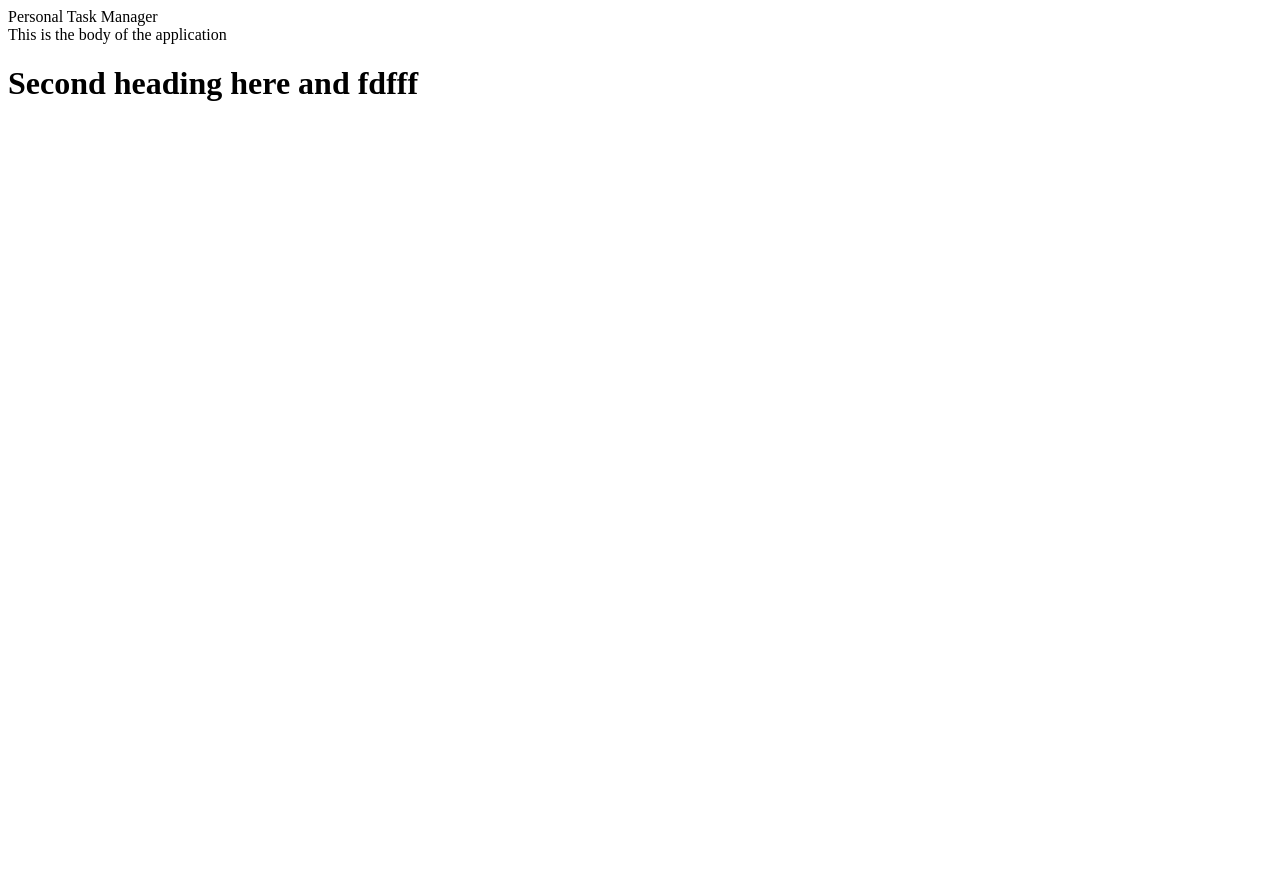
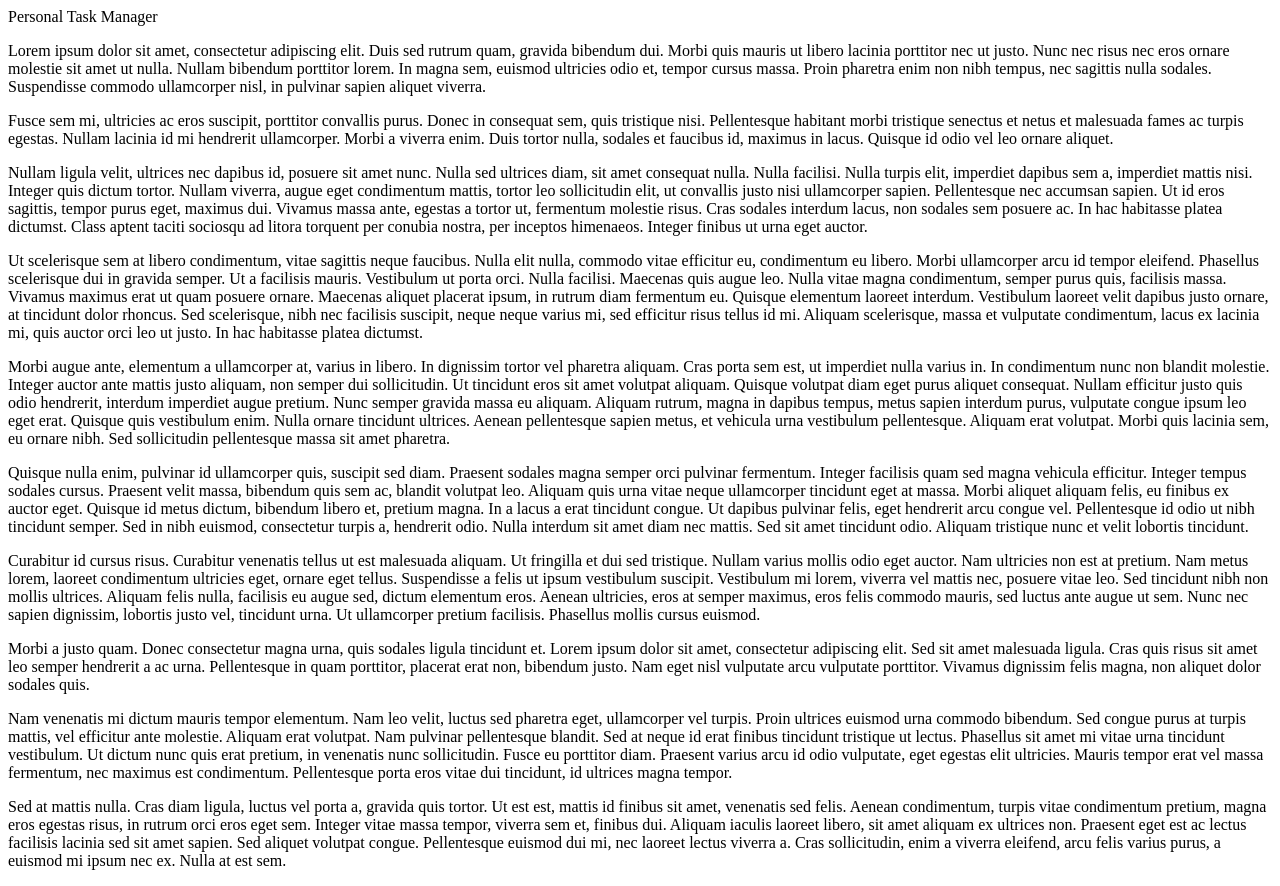
Before and after one commit to vy3191/personal_task_manager, a React app: page / in a window 1280 px wide. Before the commit the page ends 800 px from the top, so only its background shows below. Built offline with nearby package versions, Linux system fonts and the light colour scheme; some packages are replaced by stand-ins of ours.

Commit message:
Added Home.js file

```diff
--- a/src/pages/Base/App.js
+++ b/src/pages/Base/App.js
@@ -1,5 +1,7 @@
 import React from 'react';
 import { Header } from 'components';
+// import {default as Home } from './Home';
+import Home from '../Home';
 import { hot as horReloader } from 'react-hot-loader/root';
 import './_App';
 // import Header from '../../components/Header/Header';
@@ -11,8 +13,7 @@ class App extends React.Component {
     return (
       <div>
         <Header />
-        <div>This is the body of the application</div>
-        <h1>Second heading here and fdfff</h1>
+        <Home />
       </div>
     )
   }
--- a/src/pages/Base/_App.scss
+++ b/src/pages/Base/_App.scss
@@ -1,3 +1,8 @@
-      * {
+* {
   font-family: 'Roboto-Regular', Arial, Helvetica, sans-serif;
 }
+
+body {
+  height: 100hv;
+  width: 100vw;
+}
--- /dev/null
+++ b/src/pages/Home/index.js
@@ -0,0 +1,32 @@
+import React from 'react';
+
+
+class Home extends React.Component {
+  render() {
+    return(
+      <section>
+        <p>Lorem ipsum dolor sit amet, consectetur adipiscing elit. Duis sed rutrum quam, gravida bibendum dui. Morbi quis mauris ut libero lacinia porttitor nec ut justo. Nunc nec risus nec eros ornare molestie sit amet ut nulla. Nullam bibendum porttitor lorem. In magna sem, euismod ultricies odio et, tempor cursus massa. Proin pharetra enim non nibh tempus, nec sagittis nulla sodales. Suspendisse commodo ullamcorper nisl, in pulvinar sapien aliquet viverra.</p>
+
+        <p>Fusce sem mi, ultricies ac eros suscipit, porttitor convallis purus. Donec in consequat sem, quis tristique nisi. Pellentesque habitant morbi tristique senectus et netus et malesuada fames ac turpis egestas. Nullam lacinia id mi hendrerit ullamcorper. Morbi a viverra enim. Duis tortor nulla, sodales et faucibus id, maximus in lacus. Quisque id odio vel leo ornare aliquet.</p>
+
+        <p>Nullam ligula velit, ultrices nec dapibus id, posuere sit amet nunc. Nulla sed ultrices diam, sit amet consequat nulla. Nulla facilisi. Nulla turpis elit, imperdiet dapibus sem a, imperdiet mattis nisi. Integer quis dictum tortor. Nullam viverra, augue eget condimentum mattis, tortor leo sollicitudin elit, ut convallis justo nisi ullamcorper sapien. Pellentesque nec accumsan sapien. Ut id eros sagittis, tempor purus eget, maximus dui. Vivamus massa ante, egestas a tortor ut, fermentum molestie risus. Cras sodales interdum lacus, non sodales sem posuere ac. In hac habitasse platea dictumst. Class aptent taciti sociosqu ad litora torquent per conubia nostra, per inceptos himenaeos. Integer finibus ut urna eget auctor.</p>
+
+        <p>Ut scelerisque sem at libero condimentum, vitae sagittis neque faucibus. Nulla elit nulla, commodo vitae efficitur eu, condimentum eu libero. Morbi ullamcorper arcu id tempor eleifend. Phasellus scelerisque dui in gravida semper. Ut a facilisis mauris. Vestibulum ut porta orci. Nulla facilisi. Maecenas quis augue leo. Nulla vitae magna condimentum, semper purus quis, facilisis massa. Vivamus maximus erat ut quam posuere ornare. Maecenas aliquet placerat ipsum, in rutrum diam fermentum eu. Quisque elementum laoreet interdum. Vestibulum laoreet velit dapibus justo ornare, at tincidunt dolor rhoncus. Sed scelerisque, nibh nec facilisis suscipit, neque neque varius mi, sed efficitur risus tellus id mi. Aliquam scelerisque, massa et vulputate condimentum, lacus ex lacinia mi, quis auctor orci leo ut justo. In hac habitasse platea dictumst.</p>
+
+        <p>Morbi augue ante, elementum a ullamcorper at, varius in libero. In dignissim tortor vel pharetra aliquam. Cras porta sem est, ut imperdiet nulla varius in. In condimentum nunc non blandit molestie. Integer auctor ante mattis justo aliquam, non semper dui sollicitudin. Ut tincidunt eros sit amet volutpat aliquam. Quisque volutpat diam eget purus aliquet consequat. Nullam efficitur justo quis odio hendrerit, interdum imperdiet augue pretium. Nunc semper gravida massa eu aliquam. Aliquam rutrum, magna in dapibus tempus, metus sapien interdum purus, vulputate congue ipsum leo eget erat. Quisque quis vestibulum enim. Nulla ornare tincidunt ultrices. Aenean pellentesque sapien metus, et vehicula urna vestibulum pellentesque. Aliquam erat volutpat. Morbi quis lacinia sem, eu ornare nibh. Sed sollicitudin pellentesque massa sit amet pharetra.</p>
+
+        <p>Quisque nulla enim, pulvinar id ullamcorper quis, suscipit sed diam. Praesent sodales magna semper orci pulvinar fermentum. Integer facilisis quam sed magna vehicula efficitur. Integer tempus sodales cursus. Praesent velit massa, bibendum quis sem ac, blandit volutpat leo. Aliquam quis urna vitae neque ullamcorper tincidunt eget at massa. Morbi aliquet aliquam felis, eu finibus ex auctor eget. Quisque id metus dictum, bibendum libero et, pretium magna. In a lacus a erat tincidunt congue. Ut dapibus pulvinar felis, eget hendrerit arcu congue vel. Pellentesque id odio ut nibh tincidunt semper. Sed in nibh euismod, consectetur turpis a, hendrerit odio. Nulla interdum sit amet diam nec mattis. Sed sit amet tincidunt odio. Aliquam tristique nunc et velit lobortis tincidunt.</p>
+
+        <p>Curabitur id cursus risus. Curabitur venenatis tellus ut est malesuada aliquam. Ut fringilla et dui sed tristique. Nullam varius mollis odio eget auctor. Nam ultricies non est at pretium. Nam metus lorem, laoreet condimentum ultricies eget, ornare eget tellus. Suspendisse a felis ut ipsum vestibulum suscipit. Vestibulum mi lorem, viverra vel mattis nec, posuere vitae leo. Sed tincidunt nibh non mollis ultrices. Aliquam felis nulla, facilisis eu augue sed, dictum elementum eros. Aenean ultricies, eros at semper maximus, eros felis commodo mauris, sed luctus ante augue ut sem. Nunc nec sapien dignissim, lobortis justo vel, tincidunt urna. Ut ullamcorper pretium facilisis. Phasellus mollis cursus euismod.</p>
+
+        <p>Morbi a justo quam. Donec consectetur magna urna, quis sodales ligula tincidunt et. Lorem ipsum dolor sit amet, consectetur adipiscing elit. Sed sit amet malesuada ligula. Cras quis risus sit amet leo semper hendrerit a ac urna. Pellentesque in quam porttitor, placerat erat non, bibendum justo. Nam eget nisl vulputate arcu vulputate porttitor. Vivamus dignissim felis magna, non aliquet dolor sodales quis.</p>
+
+        <p>Nam venenatis mi dictum mauris tempor elementum. Nam leo velit, luctus sed pharetra eget, ullamcorper vel turpis. Proin ultrices euismod urna commodo bibendum. Sed congue purus at turpis mattis, vel efficitur ante molestie. Aliquam erat volutpat. Nam pulvinar pellentesque blandit. Sed at neque id erat finibus tincidunt tristique ut lectus. Phasellus sit amet mi vitae urna tincidunt vestibulum. Ut dictum nunc quis erat pretium, in venenatis nunc sollicitudin. Fusce eu porttitor diam. Praesent varius arcu id odio vulputate, eget egestas elit ultricies. Mauris tempor erat vel massa fermentum, nec maximus est condimentum. Pellentesque porta eros vitae dui tincidunt, id ultrices magna tempor.</p>
+
+        <p>Sed at mattis nulla. Cras diam ligula, luctus vel porta a, gravida quis tortor. Ut est est, mattis id finibus sit amet, venenatis sed felis. Aenean condimentum, turpis vitae condimentum pretium, magna eros egestas risus, in rutrum orci eros eget sem. Integer vitae massa tempor, viverra sem et, finibus dui. Aliquam iaculis laoreet libero, sit amet aliquam ex ultrices non. Praesent eget est ac lectus facilisis lacinia sed sit amet sapien. Sed aliquet volutpat congue. Pellentesque euismod dui mi, nec laoreet lectus viverra a. Cras sollicitudin, enim a viverra eleifend, arcu felis varius purus, a euismod mi ipsum nec ex. Nulla at est sem.</p>
+    </section>
+    )
+  }
+}
+
+export default Home;
```
Also changed, not shown: src/pages/Home/Home.js (deleted).
